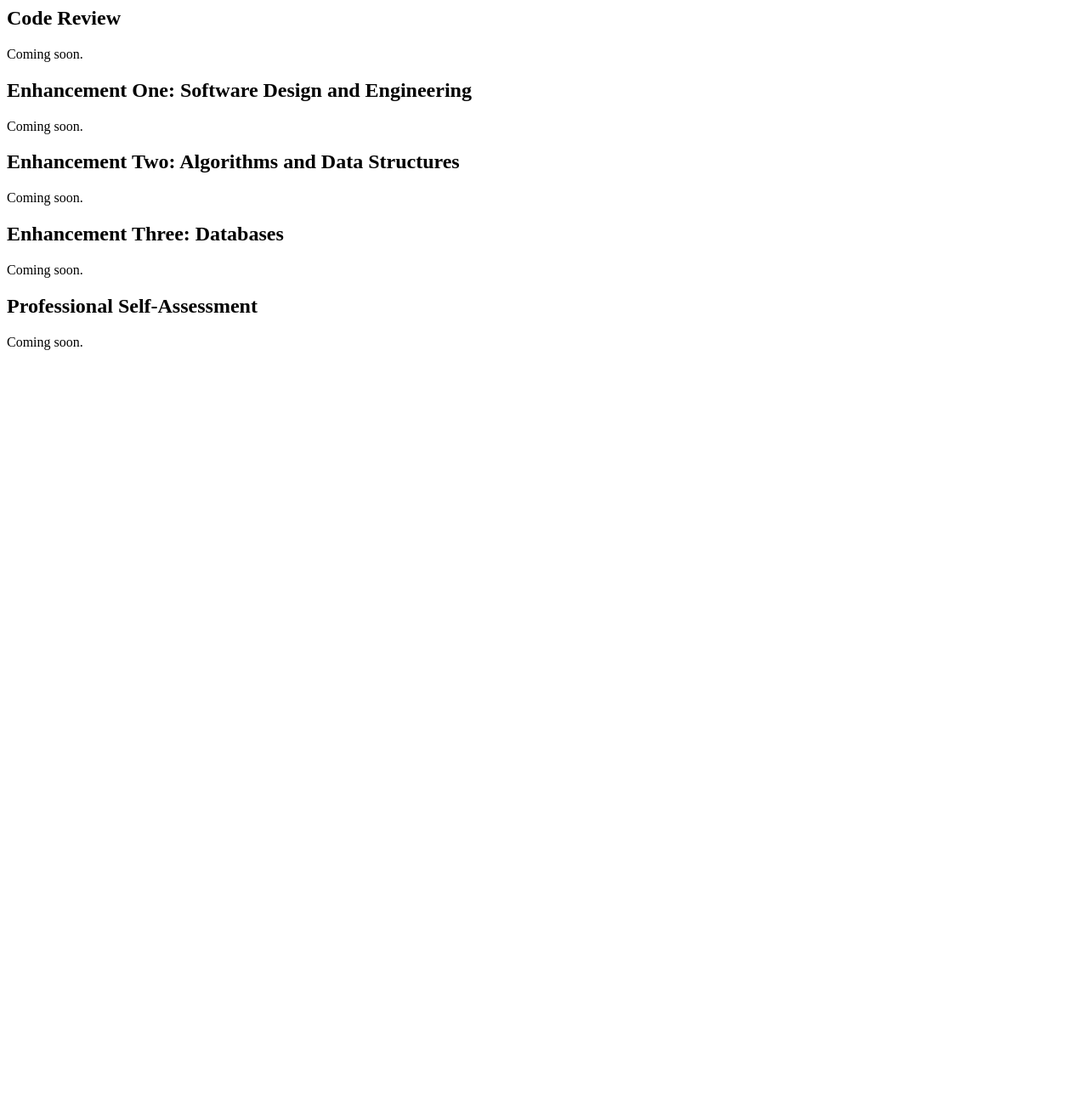
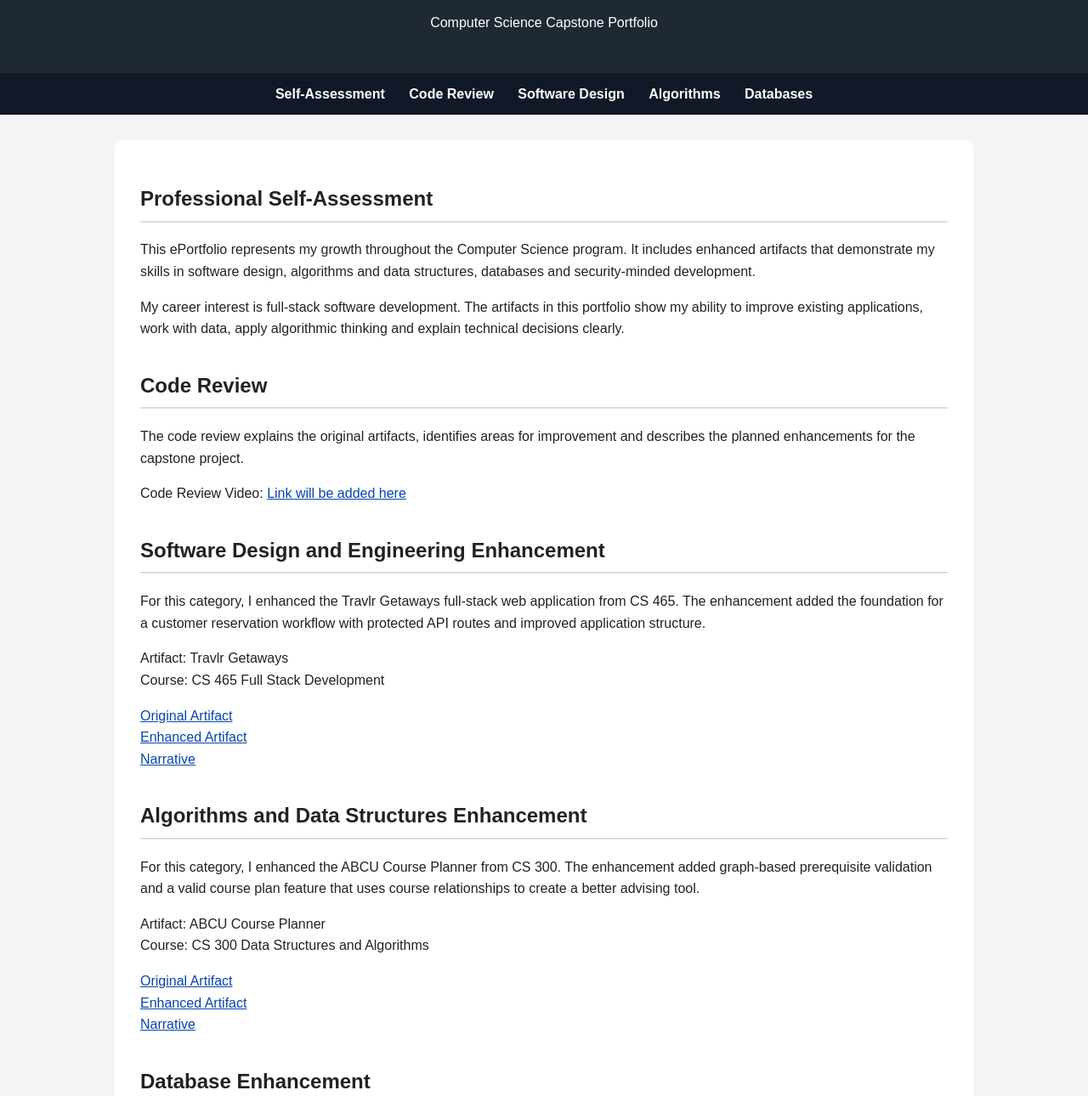
Before and after one commit to Stevemanguy/CS-499, a plain HTML site: page index.html in a window 1280 px wide. Shown: the part 110-1400 px from the top of the page at 85% size. Before the commit the page ends 800 px from the top, so only its background shows below. Drawn offline with Linux system fonts and the light colour scheme.

Commit message:
Revamp index.html structure and content
Updated the title and added a viewport meta tag. Enhanced the structure with header, nav, main, and footer sections. Added content for self-assessment, code review, software design, algorithms, and databases.

```diff
--- a/index.html
+++ b/index.html
@@ -2,26 +2,166 @@
 <html lang="en">
 <head>
   <meta charset="UTF-8">
-  <title>CS 499 ePortfolio</title>
+  <meta name="viewport" content="width=device-width, initial-scale=1.0">
+  <title>Steven Gifford CS-499 ePortfolio</title>
+  <style>
+    body {
+      font-family: Arial, sans-serif;
+      line-height: 1.6;
+      margin: 0;
+      background-color: #f4f4f4;
+      color: #222;
+    }
+
+    header {
+      background-color: #1f2933;
+      color: white;
+      padding: 30px;
+      text-align: center;
+    }
+
+    nav {
+      background-color: #111827;
+      padding: 12px;
+      text-align: center;
+    }
+
+    nav a {
+      color: white;
+      margin: 0 12px;
+      text-decoration: none;
+      font-weight: bold;
+    }
+
+    main {
+      max-width: 950px;
+      margin: 30px auto;
+      background-color: white;
+      padding: 30px;
+      border-radius: 8px;
+    }
+
+    section {
+      margin-bottom: 35px;
+    }
+
+    h2 {
+      border-bottom: 2px solid #ddd;
+      padding-bottom: 6px;
+    }
+
+    a {
+      color: #0645ad;
+    }
+
+    footer {
+      text-align: center;
+      padding: 20px;
+      background-color: #1f2933;
+      color: white;
+      margin-top: 30px;
+    }
+  </style>
 </head>
 <body>
-  <h1>Steve Gifford - CS 499 ePortfolio</h1>
 
-  <p>This ePortfolio will contain my Computer Science Capstone work.</p>
+  <header>
+    <h1>Steven Gifford CS-499 ePortfolio</h1>
+    <p>Computer Science Capstone Portfolio</p>
+  </header>
 
-  <h2>Code Review</h2>
-  <p>Coming soon.</p>
+  <nav>
+    <a href="#self-assessment">Self-Assessment</a>
+    <a href="#code-review">Code Review</a>
+    <a href="#software-design">Software Design</a>
+    <a href="#algorithms">Algorithms</a>
+    <a href="#databases">Databases</a>
+  </nav>
 
-  <h2>Enhancement One: Software Design and Engineering</h2>
-  <p>Coming soon.</p>
+  <main>
+    <section id="self-assessment">
+      <h2>Professional Self-Assessment</h2>
+      <p>
+        This ePortfolio represents my growth throughout the Computer Science program.
+        It includes enhanced artifacts that demonstrate my skills in software design,
+        algorithms and data structures, databases and security-minded development.
+      </p>
+      <p>
+        My career interest is full-stack software development. The artifacts in this
+        portfolio show my ability to improve existing applications, work with data,
+        apply algorithmic thinking and explain technical decisions clearly.
+      </p>
+    </section>
 
-  <h2>Enhancement Two: Algorithms and Data Structures</h2>
-  <p>Coming soon.</p>
+    <section id="code-review">
+      <h2>Code Review</h2>
+      <p>
+        The code review explains the original artifacts, identifies areas for improvement
+        and describes the planned enhancements for the capstone project.
+      </p>
+      <p>
+        Code Review Video: <a href="#">Link will be added here</a>
+      </p>
+    </section>
 
-  <h2>Enhancement Three: Databases</h2>
-  <p>Coming soon.</p>
+    <section id="software-design">
+      <h2>Software Design and Engineering Enhancement</h2>
+      <p>
+        For this category, I enhanced the Travlr Getaways full-stack web application
+        from CS 465. The enhancement added the foundation for a customer reservation
+        workflow with protected API routes and improved application structure.
+      </p>
+      <p>
+        Artifact: Travlr Getaways<br>
+        Course: CS 465 Full Stack Development
+      </p>
+      <p>
+        <a href="#">Original Artifact</a><br>
+        <a href="#">Enhanced Artifact</a><br>
+        <a href="#">Narrative</a>
+      </p>
+    </section>
 
-  <h2>Professional Self-Assessment</h2>
-  <p>Coming soon.</p>
+    <section id="algorithms">
+      <h2>Algorithms and Data Structures Enhancement</h2>
+      <p>
+        For this category, I enhanced the ABCU Course Planner from CS 300.
+        The enhancement added graph-based prerequisite validation and a valid course
+        plan feature that uses course relationships to create a better advising tool.
+      </p>
+      <p>
+        Artifact: ABCU Course Planner<br>
+        Course: CS 300 Data Structures and Algorithms
+      </p>
+      <p>
+        <a href="#">Original Artifact</a><br>
+        <a href="#">Enhanced Artifact</a><br>
+        <a href="#">Narrative</a>
+      </p>
+    </section>
+
+    <section id="databases">
+      <h2>Database Enhancement</h2>
+      <p>
+        For this category, I enhanced the database portion of Travlr Getaways.
+        The enhancement strengthened the reservation model, added validation, improved
+        capacity tracking and added a MongoDB aggregation report for reservation activity.
+      </p>
+      <p>
+        Artifact: Travlr Getaways<br>
+        Course: CS 465 Full Stack Development
+      </p>
+      <p>
+        <a href="#">Original Artifact</a><br>
+        <a href="#">Enhanced Artifact</a><br>
+        <a href="#">Narrative</a>
+      </p>
+    </section>
+  </main>
+
+  <footer>
+    <p>Steven Gifford | CS-499 Computer Science Capstone</p>
+  </footer>
+
 </body>
 </html>
```
